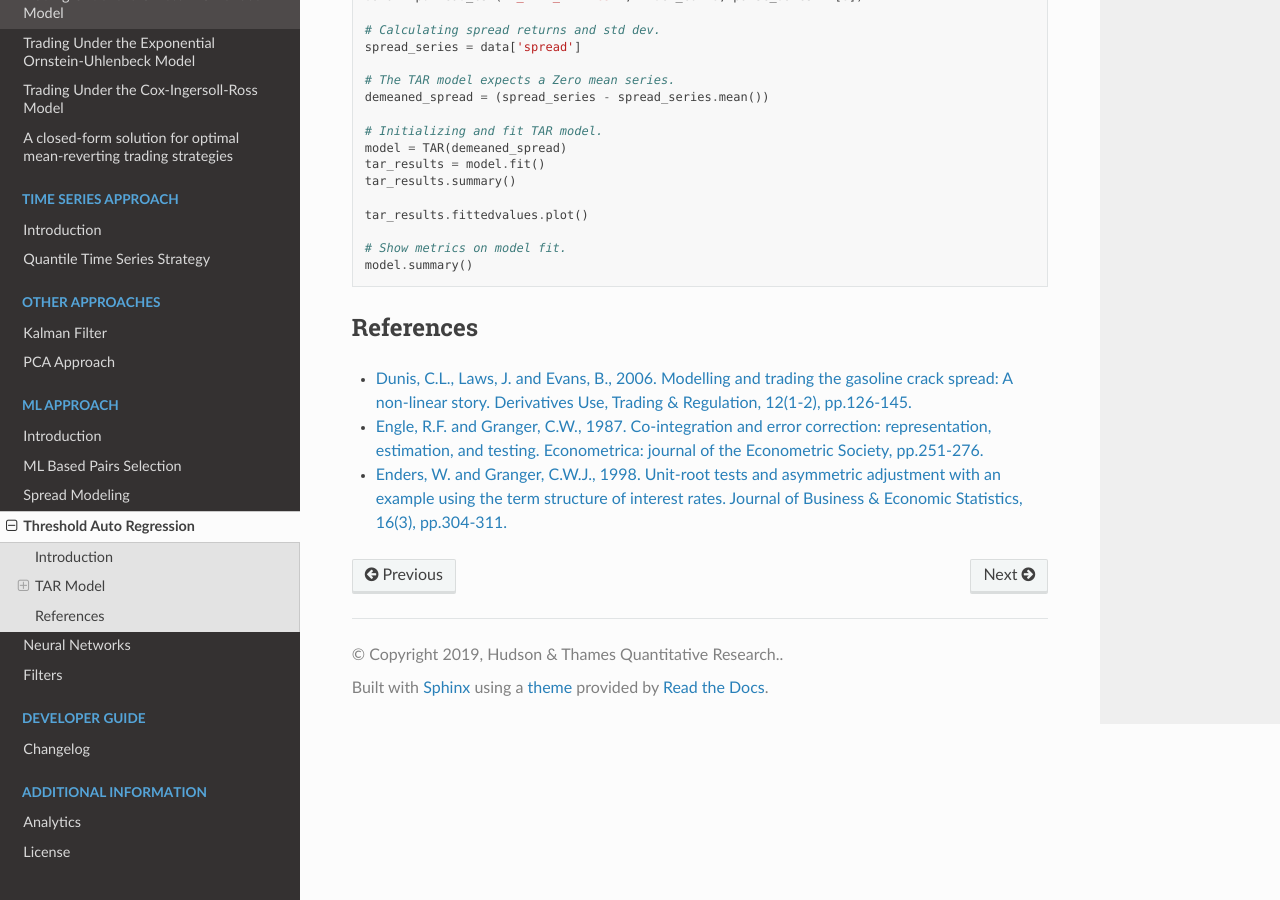
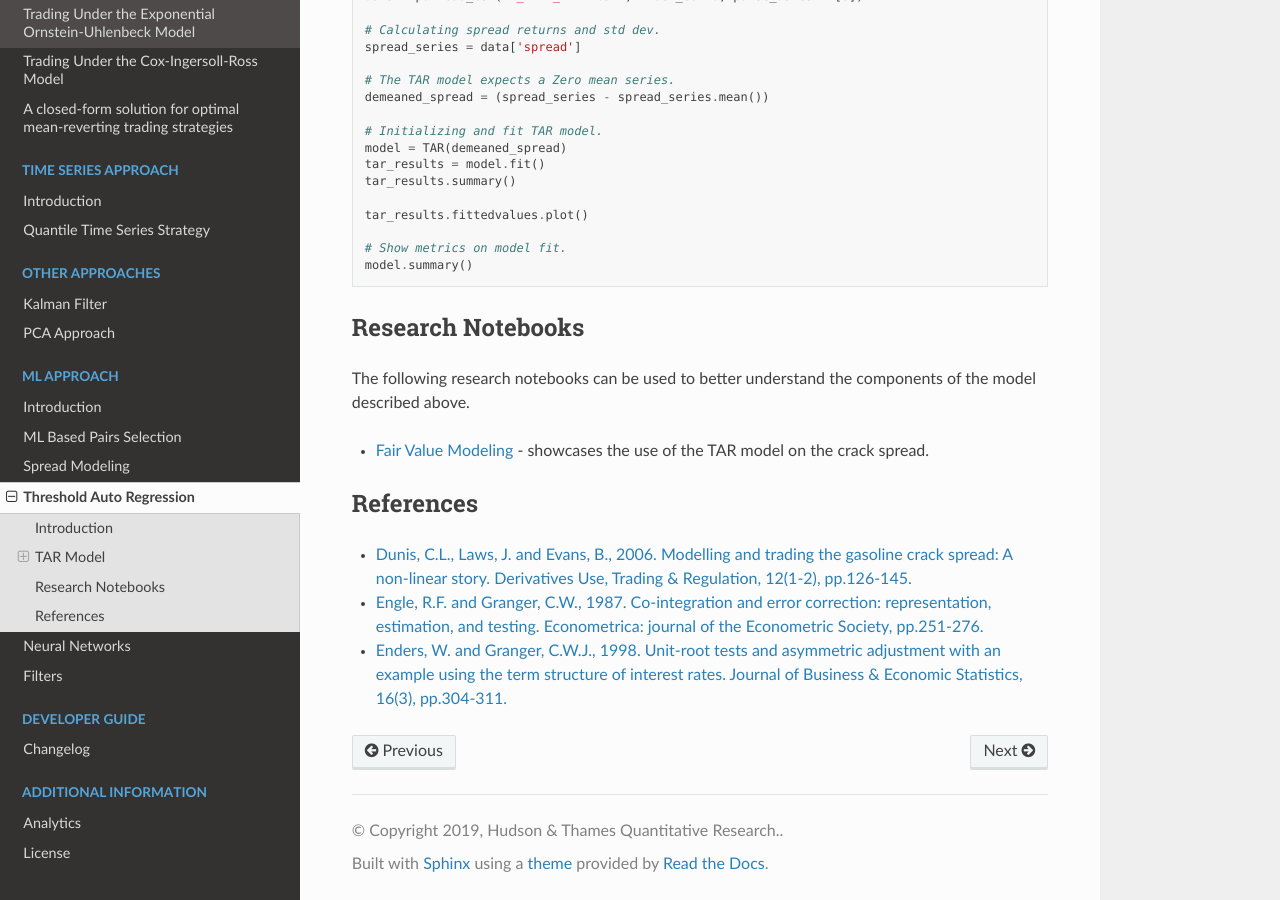
Before and after one commit to hudson-and-thames/arbitragelab, a Sphinx documentation site: the page built from docs/source/ml_approach/threshold_ar.rst, in a window 1280 px wide and 900 px high, scrolled down 2002 px. Built offline with Sphinx 7.4.7 and the Read the Docs theme 2.0.0, drawn with Linux system fonts in a browser that asks for light colours.

Commit message:
Minor docs adjustments Spread Modelling

```diff
--- a/docs/source/data/futures_rollover.rst
+++ b/docs/source/data/futures_rollover.rst
@@ -161,12 +161,12 @@ Example
 
     # Sometimes rolled contracts dip into negative territory. This
     # can cause problems when used for ml models, thus there is the
-    # ability of using the parameter 'handle_negative_roll', which
+    # ability to use the parameter 'handle_negative_roll', which
     # will process the price data into positive returns data.
     non_negative_contract = wti_roller.transform(handle_negative_roll=True)
 
     # The diagnostic summary is a helper function to help the user
-    # easily double check expiration dates and their respective gap
+    # easily double-check expiration dates and their respective gap
     # calculations.
     wti_diag_frame = wti_roller.diagnostic_summary()
     wti_diag_frame.head(10)
@@ -176,7 +176,7 @@ Research Notebooks
 
 The following research notebook can be used to better understand the implementation described above.
 
-* `Futures Rollover`_ - implements the use of the various rollers on specific contracts.
+* `Futures Rollover`_ - showcases the use of various rollers on specific contracts.
 
 .. _`Futures Rollover`: https://github.com/Hudson-and-Thames-Clients/arbitrage_research/blob/master/ML%20Approach/futures_rollover.ipynb
 
--- a/docs/source/ml_approach/spread_modeling.rst
+++ b/docs/source/ml_approach/spread_modeling.rst
@@ -95,8 +95,8 @@ Research Notebooks
 
 The following research notebooks can be used to better understand the components of the framework described above.
 
-* `Crack Spread Modeling`_ - implements the use of the filters and networks on the crack spread.
-* `Fair Value Modeling`_ - implements the use of the TAR model on the crack spread.
+* `Crack Spread Modeling`_ - showcases the use of the filters and networks on the crack spread.
+* `Fair Value Modeling`_ - showcases the use of the TAR model on the crack spread.
 
 .. _`Crack Spread Modeling`: https://github.com/Hudson-and-Thames-Clients/arbitrage_research/blob/master/ML%20Approach/crack_spread_modeling.ipynb
 
--- a/docs/source/ml_approach/threshold_ar.rst
+++ b/docs/source/ml_approach/threshold_ar.rst
@@ -84,6 +84,7 @@ If :math:`p_1 \neq p_2`, cointegration between the underlying assets is non-line
 
 Implementation
 **************
+
 .. py:currentmodule:: arbitragelab.ml_approach.tar
 
 .. autoclass:: TAR
@@ -119,6 +120,15 @@ Example
     model.summary()
 
 
+Research Notebooks
+##################
+
+The following research notebooks can be used to better understand the components of the model described above.
+
+* `Fair Value Modeling`_ - showcases the use of the TAR model on the crack spread.
+
+.. _`Fair Value Modeling`: https://github.com/Hudson-and-Thames-Clients/arbitrage_research/blob/master/ML%20Approach/fair_value_modeling.ipynb
+
 References
 ##########
 
```
Also changed, not shown: docs/source/ml_approach/neural_networks.rst (+18 -1 lines).
